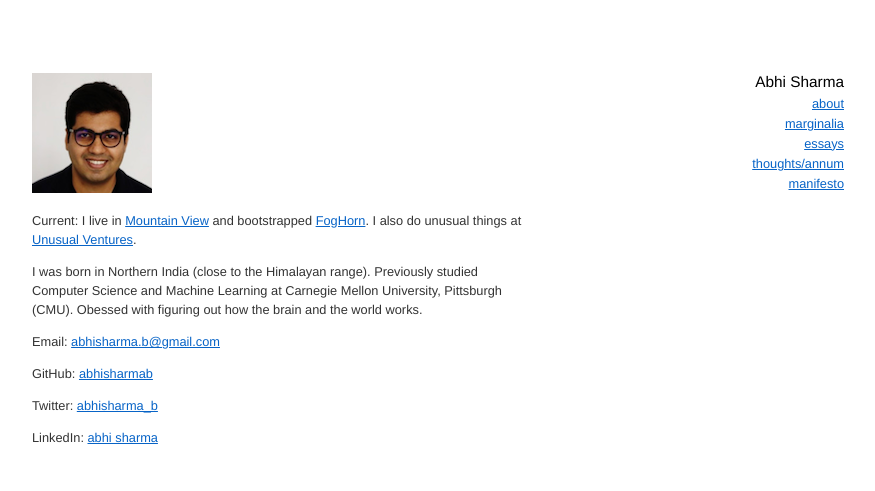
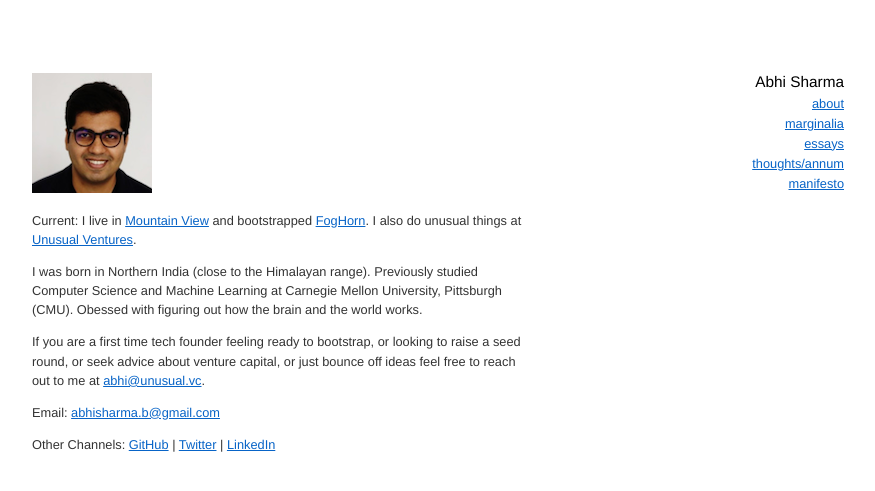
Before and after one commit to abhisharmab/abhisharmab.github.io, a Jekyll site: the page built from about/index.md, in a window 1280 px wide. Shown: the top 491 px of the page, without its empty margins (192-1067 px from the left). Built offline with Jekyll 4.4.1, drawn with Linux system fonts in a browser that asks for light colours.

Commit message:
adding unusual info

```diff
--- a/about/index.md
+++ b/about/index.md
@@ -10,11 +10,9 @@ Current: I live in [Mountain View](https://en.wikipedia.org/wiki/Mountain_View,_
 
 I was born in Northern India (close to the Himalayan range). Previously studied Computer Science and Machine Learning at Carnegie Mellon University, Pittsburgh (CMU). Obessed with figuring out how the brain and the world works.
 
+If you are a first time tech founder feeling ready to bootstrap, or looking to raise a seed round, or seek advice about venture capital, or just bounce off ideas feel free to reach out to me at [abhi@unusual.vc](mailto:abhi@unusual.vc).
 
 Email: [abhisharma.b@gmail.com](mailto:abhisharma.b@gmail.com)
 
-GitHub: [abhisharmab](https://github.com/abhisharmab)
-
-Twitter: [abhisharma_b](https://twitter.com/abhisharma_b)
-
-LinkedIn: [abhi sharma](https://www.linkedin.com/in/abhishekbaburamsharma/)
+Other Channels:
+[GitHub](https://github.com/abhisharmab) | [Twitter](https://twitter.com/abhisharma_b) | [LinkedIn](https://www.linkedin.com/in/abhishekbaburamsharma/)
```
